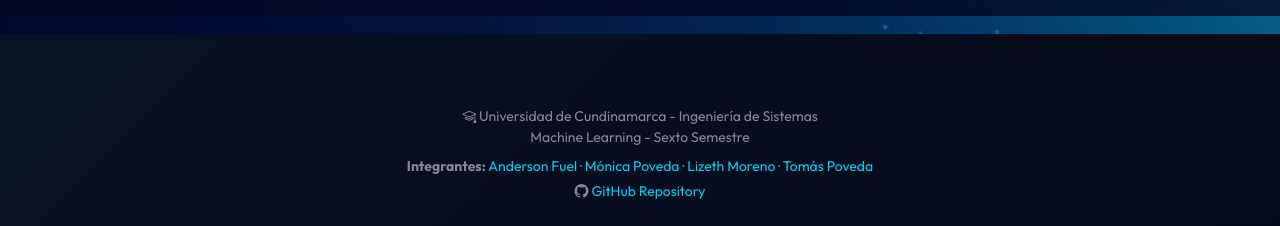
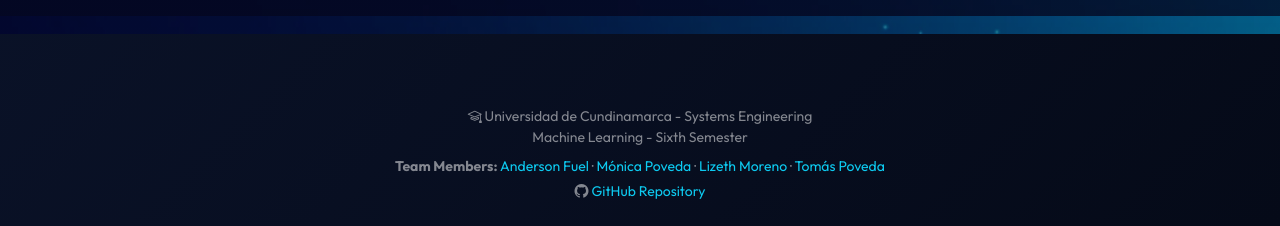
Before and after one commit to MonicaPoveda/Machinegroup, a Flask app: page / in a window 1280 px wide. Shown: the part 1584-1810 px from the top of the page. Run offline with Flask 3, Linux system fonts and the light colour scheme; parts of the project's set-up code (start-up, migrations or seed data) failed here and were passed over.

```diff
--- a/templates/base.html
+++ b/templates/base.html
@@ -94,16 +94,16 @@
     {% block content %}
     {% endblock %}
 
-    <!-- ===== FOOTER ===== -->
+        <!-- ===== FOOTER ===== -->
     <footer class="py-4 mt-5">
         <div class="container text-center">
             <p class="text-white-50 small mb-0">
-                <i class="bi bi-mortarboard"></i> Universidad de Cundinamarca - Ingeniería de Sistemas
+                <i class="bi bi-mortarboard"></i> Universidad de Cundinamarca - Systems Engineering
                 <br>
-                Machine Learning - Sexto Semestre
+                Machine Learning - Sixth Semester
             </p>
             <p class="text-white-50 small mt-2 mb-0">
-                <strong>Integrantes:</strong>
+                <strong>Team Members:</strong>
                 <span class="text-info">Anderson Fuel</span> ·
                 <span class="text-info">Mónica Poveda</span> ·
                 <span class="text-info">Lizeth Moreno</span> ·
```
